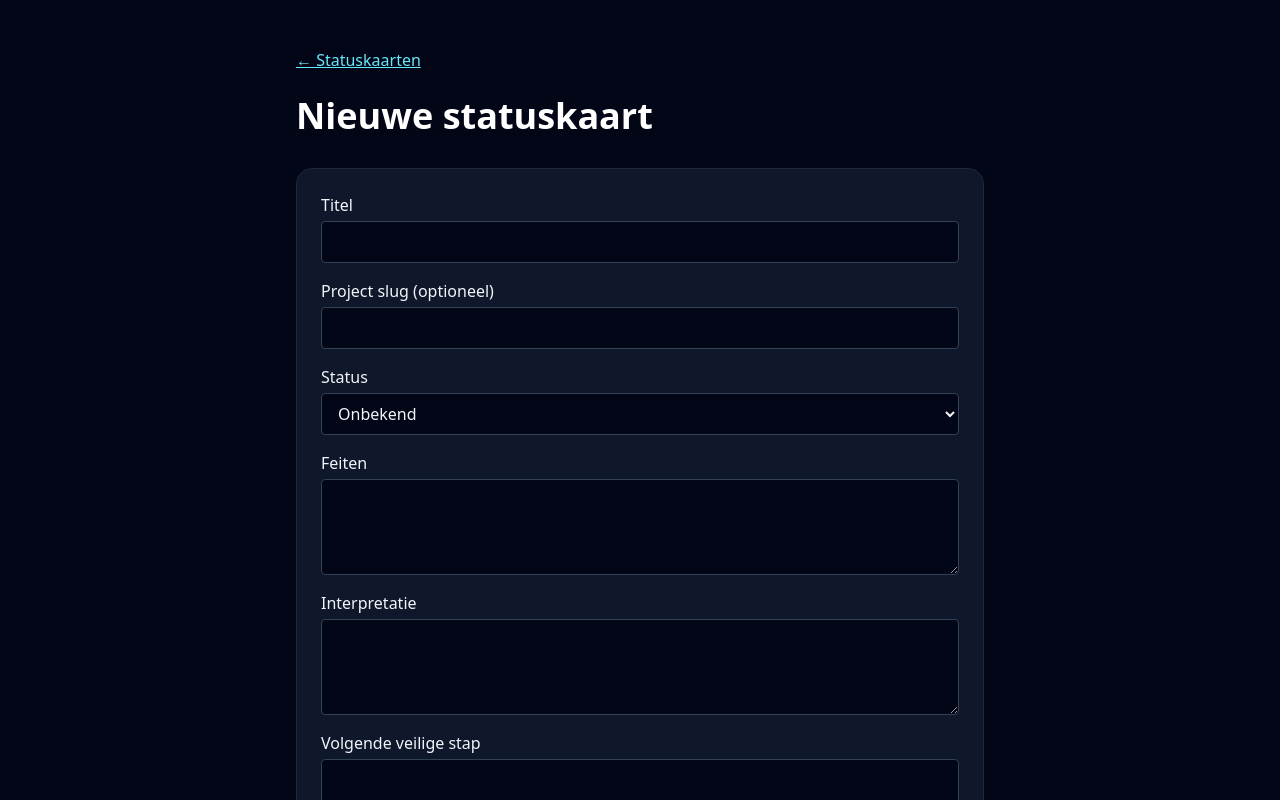
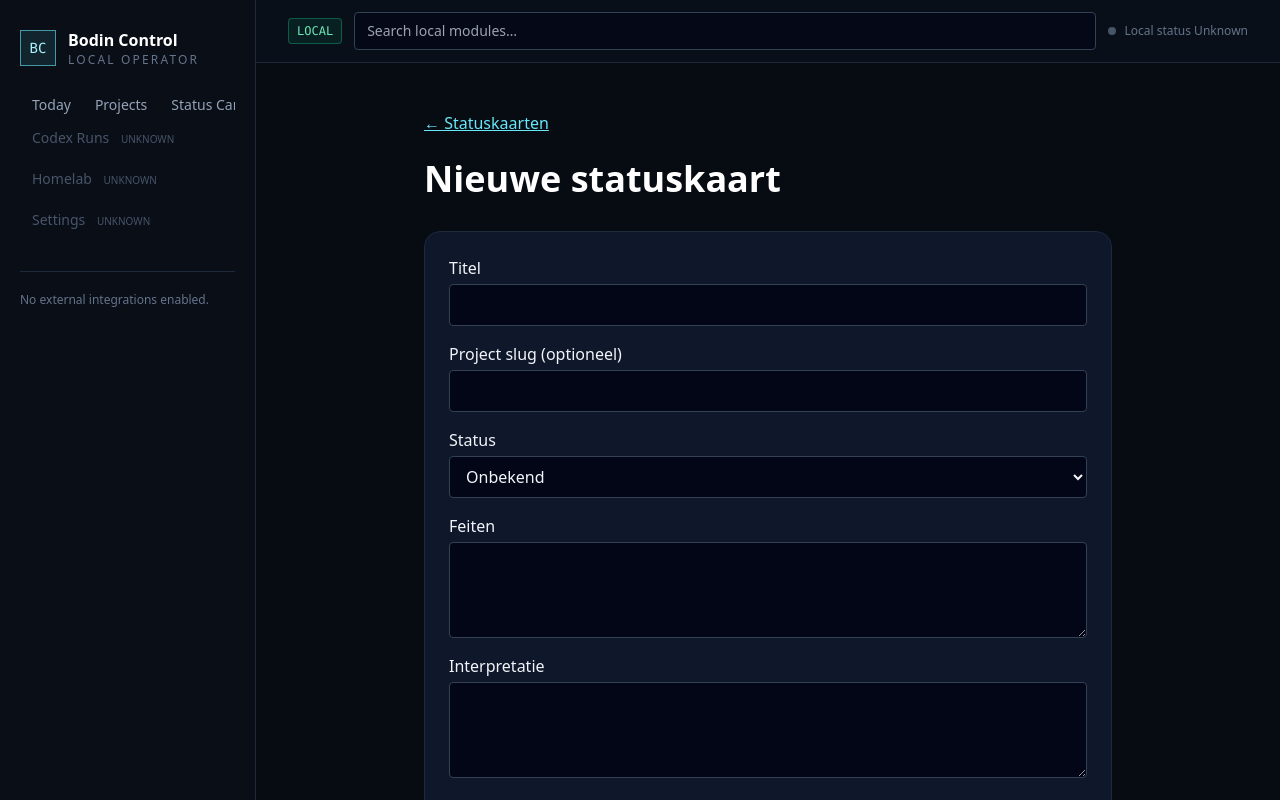
Before and after one commit to emile-bodin/mission-control, a Next.js app in the folder frontend/: page /status-cards/new in a window 1280 px wide. Shown: the top 800 px of the page. Built offline with nearby package versions, Linux system fonts and the light colour scheme.

Commit message:
BCC unify page shell

```diff
--- a/frontend/app/layout.tsx
+++ b/frontend/app/layout.tsx
@@ -1,4 +1,5 @@
 import type { Metadata } from "next";
+import Link from "next/link";
 import "./globals.css";
 
 export const metadata: Metadata = {
@@ -9,7 +10,27 @@ export const metadata: Metadata = {
 export default function RootLayout({ children }: Readonly<{ children: React.ReactNode }>) {
   return (
     <html lang="nl">
-      <body>{children}</body>
+      <body>
+        <div className="min-h-screen bg-[#070b12] text-slate-100">
+          <aside className="border-b border-slate-800 bg-[#090e17] px-4 py-4 md:fixed md:inset-y-0 md:left-0 md:w-64 md:border-b-0 md:border-r md:px-5 md:py-7">
+            <div className="flex items-center gap-3"><div className="grid h-9 w-9 place-items-center border border-cyan-300/60 bg-cyan-300/10 font-mono text-sm text-cyan-200">BC</div><div><p className="font-semibold text-white">Bodin Control</p><p className="text-xs uppercase tracking-[0.18em] text-slate-500">Local operator</p></div></div>
+            <nav className="mt-6 flex gap-1 overflow-x-auto md:block md:space-y-1" aria-label="Hoofdnavigatie">
+              <Link className="whitespace-nowrap rounded px-3 py-2 text-sm text-slate-400 hover:bg-slate-800 hover:text-white" href="/">Today</Link>
+              <Link className="whitespace-nowrap rounded px-3 py-2 text-sm text-slate-400 hover:bg-slate-800 hover:text-white" href="/projects">Projects</Link>
+              <Link className="whitespace-nowrap rounded px-3 py-2 text-sm text-slate-400 hover:bg-slate-800 hover:text-white" href="/status-cards">Status Cards</Link>
+              <Link className="whitespace-nowrap rounded px-3 py-2 text-sm text-slate-400 hover:bg-slate-800 hover:text-white" href="/actions">Actions</Link>
+              <span aria-disabled="true" className="block whitespace-nowrap rounded px-3 py-2 text-sm text-slate-600">Codex Runs <span className="ml-2 text-[10px] uppercase">Unknown</span></span>
+              <span aria-disabled="true" className="block whitespace-nowrap rounded px-3 py-2 text-sm text-slate-600">Homelab <span className="ml-2 text-[10px] uppercase">Unknown</span></span>
+              <span aria-disabled="true" className="block whitespace-nowrap rounded px-3 py-2 text-sm text-slate-600">Settings <span className="ml-2 text-[10px] uppercase">Unknown</span></span>
+            </nav>
+            <div className="mt-8 hidden border-t border-slate-800 pt-5 text-xs text-slate-500 md:block">No external integrations enabled.</div>
+          </aside>
+          <div className="md:pl-64">
+            <header className="border-b border-slate-800 bg-[#0a101a]/90 px-5 py-3 backdrop-blur sm:px-8"><div className="mx-auto flex max-w-7xl flex-wrap items-center gap-3"><span className="rounded border border-emerald-500/40 bg-emerald-500/10 px-2 py-1 font-mono text-xs text-emerald-300">LOCAL</span><label className="min-w-[220px] flex-1"><span className="sr-only">Zoeken</span><input className="mt-0 border-slate-700 bg-slate-950/70 text-sm" placeholder="Search local modules…" readOnly /></label><span className="flex items-center gap-2 text-xs text-slate-500"><span className="h-2 w-2 rounded-full bg-slate-600" />Local status Unknown</span></div></header>
+            {children}
+          </div>
+        </div>
+      </body>
     </html>
   );
 }
--- a/frontend/app/page.tsx
+++ b/frontend/app/page.tsx
@@ -2,10 +2,9 @@ import Link from "next/link";
 
 type Project = { name: string; slug: string; display_name: string; product_key: string; status: string; personal_status: string };
 type StatusCard = { id: string; project_id: string | null; title: string; status: "OK" | "Let op" | "Actie nodig" | "Geblokkeerd" | "Onbekend"; interpretation: string; source_type: string; updated_at: string; resolved_at: string | null };
-type Action = { id: string; title: string; status: "Open" | "Bezig" | "Klaar" | "Later"; priority: string; project_id: string | null; status_card_id: string | null; due_date: string | null };
+type Action = { id: string; title: string; status: "Open" | "Bezig" | "Klaar" | "Later" };
 
 const pipeline = ["OK", "Let op", "Actie nodig", "Geblokkeerd", "Onbekend"] as const;
-const navigation = [["Today", "/", true], ["Projects", "/projects", true], ["Status Cards", "/status-cards", true], ["Actions", "/actions", true], ["Codex Runs", "", false], ["Homelab", "", false], ["Settings", "", false]] as const;
 
 export const dynamic = "force-dynamic";
 
@@ -27,40 +26,17 @@ export default async function TodayPage() {
   openCards.forEach((card) => { if (card.project_id) cardsByProject.set(card.project_id, (cardsByProject.get(card.project_id) || 0) + 1); });
   const recentCards = [...openCards].sort((a, b) => b.updated_at.localeCompare(a.updated_at)).slice(0, 4);
   const backendOk = projectsResponse.ok && cardsResponse.ok && actionsResponse.ok;
-  const localTime = new Intl.DateTimeFormat("nl-NL", { hour: "2-digit", minute: "2-digit", timeZoneName: "short" }).format(new Date());
 
-  return (
-    <div className="min-h-screen bg-[#070b12] text-slate-100">
-      <aside className="border-b border-slate-800 bg-[#090e17] px-4 py-4 md:fixed md:inset-y-0 md:left-0 md:w-64 md:border-b-0 md:border-r md:px-5 md:py-7">
-        <div className="flex items-center gap-3"><div className="grid h-9 w-9 place-items-center border border-cyan-300/60 bg-cyan-300/10 font-mono text-sm text-cyan-200">BC</div><div><p className="font-semibold text-white">Bodin Control</p><p className="text-xs uppercase tracking-[0.18em] text-slate-500">Local operator</p></div></div>
-        <nav className="mt-6 flex gap-1 overflow-x-auto md:block md:space-y-1" aria-label="Hoofdnavigatie">
-          {navigation.map(([label, href, enabled]) => enabled ? <Link className={`whitespace-nowrap rounded px-3 py-2 text-sm ${label === "Today" ? "bg-cyan-300/10 text-cyan-200" : "text-slate-400 hover:bg-slate-800 hover:text-white"}`} href={href} key={label}>{label}</Link> : <span aria-disabled="true" className="block whitespace-nowrap rounded px-3 py-2 text-sm text-slate-600" key={label}>{label}<span className="ml-2 text-[10px] uppercase">Unknown</span></span>)}
-        </nav>
-        <div className="mt-8 hidden border-t border-slate-800 pt-5 text-xs text-slate-500 md:block">No external integrations enabled.</div>
-      </aside>
-
-      <main className="md:pl-64">
-        <div className="border-b border-slate-800 bg-[#0a101a]/90 px-5 py-3 backdrop-blur sm:px-8"><div className="mx-auto flex max-w-7xl flex-wrap items-center gap-3"><span className="rounded border border-emerald-500/40 bg-emerald-500/10 px-2 py-1 font-mono text-xs text-emerald-300">LOCAL</span><label className="min-w-[220px] flex-1"><span className="sr-only">Zoeken</span><input className="mt-0 border-slate-700 bg-slate-950/70 text-sm" placeholder="Search local modules…" readOnly /></label><span className={`flex items-center gap-2 text-xs ${backendOk ? "text-emerald-300" : "text-slate-500"}`}><span className={`h-2 w-2 rounded-full ${backendOk ? "bg-emerald-400" : "bg-slate-600"}`} />{backendOk ? "Local API loaded" : "Local API Unknown"}</span><span className="font-mono text-xs text-slate-500">{localTime}</span></div></div>
-
-        <div className="mx-auto max-w-7xl px-5 py-8 sm:px-8">
-          <header className="flex flex-wrap items-end justify-between gap-4"><div><p className="font-mono text-xs uppercase tracking-[0.22em] text-cyan-300">Mission control</p><h1 className="mt-2 text-3xl font-semibold tracking-tight text-white sm:text-4xl">Today / local operating picture</h1></div><p className="max-w-md text-sm text-slate-400">Alleen lokale project- en statuskaartrecords. Externe integraties: Disabled/Unknown.</p></header>
-
-          <section className="mt-7 grid gap-px overflow-hidden border border-slate-800 bg-slate-800 sm:grid-cols-2 xl:grid-cols-5" aria-label="Mission summary"><Summary label="Active projects" value={String(activeProjects.length)} detail={`${visibleProjects.length} geregistreerd`} /><Summary label="Open status cards" value={String(openCards.length)} detail="handmatig beheerd" /><Summary label="Open actions" value={String(openActions.length)} detail="handmatig beheerd" /><Summary label="Need attention" value={String(needsAttention.length)} detail="actie nodig + geblokkeerd" /><Summary label="External integrations" value="Disabled" detail="status: Unknown" /></section>
-
-          <section className="mt-7 grid gap-6 xl:grid-cols-[1.2fr_0.8fr]">
-            <Panel title="Project Fleet Status" detail="Lokale projectrecords"><div className="divide-y divide-slate-800">{visibleProjects.map((project) => <Link className="flex items-center gap-3 py-3 text-sm hover:bg-slate-800/40" href={`/projects/${project.slug}`} key={project.slug}><span className="grid h-8 w-8 place-items-center border border-slate-700 bg-slate-950 font-mono text-[10px] text-cyan-200">{project.product_key}</span><span className="min-w-0 flex-1"><span className="block truncate font-medium text-slate-200">{project.display_name}</span><span className="text-xs text-slate-500">{project.status} · personal: {project.personal_status}</span></span><span className="font-mono text-xs text-slate-400">{cardsByProject.get(project.slug) || 0} open</span></Link>)}{!visibleProjects.length && <p className="py-4 text-sm text-slate-500">Geen lokale projectrecords geladen.</p>}</div></Panel>
-            <Panel title="Activity" detail="Recente lokale records"><div className="space-y-3">{recentCards.map((card) => <Link className="block border-l-2 border-cyan-400/50 bg-slate-950/50 px-3 py-2 hover:bg-slate-800" href={`/status-cards/${card.id}`} key={card.id}><p className="text-xs text-cyan-300">{card.status} · {card.source_type}</p><p className="mt-1 text-sm text-slate-200">{card.title}</p><p className="mt-1 text-xs text-slate-500">{card.interpretation}</p></Link>)}{!recentCards.length && <p className="text-sm text-slate-500">Geen open lokale statuskaarten.</p>}<div className="border-t border-slate-800 pt-3"><p className="text-xs uppercase tracking-[0.15em] text-slate-500">Open acties</p>{openActions.slice(0, 3).map((action) => <Link className="mt-2 block text-sm text-cyan-200 hover:underline" href={`/actions/${action.id}`} key={action.id}>{action.status} · {action.title}</Link>)}{!openActions.length && <p className="mt-2 text-sm text-slate-500">Geen open handmatige acties.</p>}</div></div></Panel>
-          </section>
-
-          <section className="mt-7 border border-slate-800 bg-[#0b111c] p-5" aria-label="Status pipeline"><div className="flex items-baseline justify-between gap-3"><h2 className="font-semibold text-white">Status pipeline</h2><p className="text-xs text-slate-500">Open statuskaarten</p></div><div className="mt-4 grid gap-2 sm:grid-cols-5">{pipeline.map((status) => <div className="border border-slate-800 bg-slate-950/60 p-3" key={status}><p className="text-xs text-slate-500">{status}</p><p className="mt-2 font-mono text-2xl text-slate-100">{openCards.filter((card) => card.status === status).length}</p></div>)}</div></section>
-
-          <section className="mt-7 grid gap-6 lg:grid-cols-[0.7fr_1.3fr]"><Panel title="Local system" detail="Geen externe checks"><dl className="space-y-3 text-sm"><StatusLine label="Backend" value={backendOk ? "OK" : "Unknown"} good={backendOk} /><StatusLine label="Database" value="Unknown" /><StatusLine label="External systems" value="Disabled/Unknown" /></dl></Panel><Panel title="Quick modules" detail="Beschikbare en toekomstige modules"><div className="grid gap-3 sm:grid-cols-2 xl:grid-cols-3">{navigation.slice(1).map(([label, href, enabled]) => enabled ? <Link className="border border-slate-800 bg-slate-950/50 p-4 hover:border-cyan-400/50" href={href} key={label}><p className="font-medium text-slate-200">{label}</p><p className="mt-1 text-xs text-cyan-300">Open module →</p></Link> : <div className="border border-slate-800 bg-slate-950/30 p-4" key={label}><p className="font-medium text-slate-500">{label}</p><p className="mt-1 text-xs text-slate-600">Unknown / niet beschikbaar</p></div>)}</div></Panel></section>
-        </div>
-      </main>
-    </div>
-  );
+  return <main className="mx-auto max-w-7xl px-5 py-8 sm:px-8">
+    <header className="flex flex-wrap items-end justify-between gap-4"><div><p className="font-mono text-xs uppercase tracking-[0.22em] text-cyan-300">Mission control</p><h1 className="mt-2 text-3xl font-semibold tracking-tight text-white sm:text-4xl">Today / local operating picture</h1></div><p className="max-w-md text-sm text-slate-400">Alleen lokale project-, statuskaart- en actierecords. Externe integraties: Disabled/Unknown.</p></header>
+    <section className="mt-7 grid gap-px overflow-hidden border border-slate-800 bg-slate-800 sm:grid-cols-2 xl:grid-cols-5" aria-label="Mission summary"><Summary label="Active projects" value={String(activeProjects.length)} detail={`${visibleProjects.length} geregistreerd`} /><Summary label="Open status cards" value={String(openCards.length)} detail="handmatig beheerd" /><Summary label="Open actions" value={String(openActions.length)} detail="handmatig beheerd" /><Summary label="Need attention" value={String(needsAttention.length)} detail="actie nodig + geblokkeerd" /><Summary label="Backend" value={backendOk ? "OK" : "Unknown"} detail="local API" /></section>
+    <section className="mt-7 grid gap-6 xl:grid-cols-[1.2fr_0.8fr]">
+      <Panel title="Project Fleet Status" detail="Lokale projectrecords"><div className="divide-y divide-slate-800">{visibleProjects.map((project) => <Link className="flex items-center gap-3 py-3 text-sm hover:bg-slate-800/40" href={`/projects/${project.slug}`} key={project.slug}><span className="grid h-8 w-8 place-items-center border border-slate-700 bg-slate-950 font-mono text-[10px] text-cyan-200">{project.product_key}</span><span className="min-w-0 flex-1"><span className="block truncate font-medium text-slate-200">{project.display_name}</span><span className="text-xs text-slate-500">{project.status} · personal: {project.personal_status}</span></span><span className="font-mono text-xs text-slate-400">{cardsByProject.get(project.slug) || 0} open</span></Link>)}{!visibleProjects.length && <p className="py-4 text-sm text-slate-500">Geen lokale projectrecords geladen.</p>}</div></Panel>
+      <Panel title="Activity" detail="Recente lokale records"><div className="space-y-3">{recentCards.map((card) => <Link className="block border-l-2 border-cyan-400/50 bg-slate-950/50 px-3 py-2 hover:bg-slate-800" href={`/status-cards/${card.id}`} key={card.id}><p className="text-xs text-cyan-300">{card.status} · {card.source_type}</p><p className="mt-1 text-sm text-slate-200">{card.title}</p><p className="mt-1 text-xs text-slate-500">{card.interpretation}</p></Link>)}{!recentCards.length && <p className="text-sm text-slate-500">Geen open lokale statuskaarten.</p>}<div className="border-t border-slate-800 pt-3"><p className="text-xs uppercase tracking-[0.15em] text-slate-500">Open acties</p>{openActions.slice(0, 3).map((action) => <Link className="mt-2 block text-sm text-cyan-200 hover:underline" href={`/actions/${action.id}`} key={action.id}>{action.status} · {action.title}</Link>)}{!openActions.length && <p className="mt-2 text-sm text-slate-500">Geen open handmatige acties.</p>}</div></div></Panel>
+    </section>
+    <section className="mt-7 border border-slate-800 bg-[#0b111c] p-5" aria-label="Status pipeline"><div className="flex items-baseline justify-between gap-3"><h2 className="font-semibold text-white">Status pipeline</h2><p className="text-xs text-slate-500">Open statuskaarten</p></div><div className="mt-4 grid gap-2 sm:grid-cols-5">{pipeline.map((status) => <div className="border border-slate-800 bg-slate-950/60 p-3" key={status}><p className="text-xs text-slate-500">{status}</p><p className="mt-2 font-mono text-2xl text-slate-100">{openCards.filter((card) => card.status === status).length}</p></div>)}</div></section>
+  </main>;
 }
 
 function Summary({ label, value, detail }: { label: string; value: string; detail: string }) { return <article className="bg-[#0b111c] p-5"><p className="text-xs uppercase tracking-[0.15em] text-slate-500">{label}</p><p className="mt-3 font-mono text-3xl text-white">{value}</p><p className="mt-1 text-xs text-slate-500">{detail}</p></article>; }
 function Panel({ title, detail, children }: { title: string; detail: string; children: React.ReactNode }) { return <section className="border border-slate-800 bg-[#0b111c] p-5"><div className="flex items-baseline justify-between gap-3"><h2 className="font-semibold text-white">{title}</h2><p className="text-xs text-slate-500">{detail}</p></div><div className="mt-4">{children}</div></section>; }
-function StatusLine({ label, value, good }: { label: string; value: string; good?: boolean }) { return <div className="flex items-center justify-between border-b border-slate-800 pb-3 last:border-0"><dt className="text-slate-400">{label}</dt><dd className={good ? "text-emerald-300" : "text-slate-500"}>{value}</dd></div>; }
```
